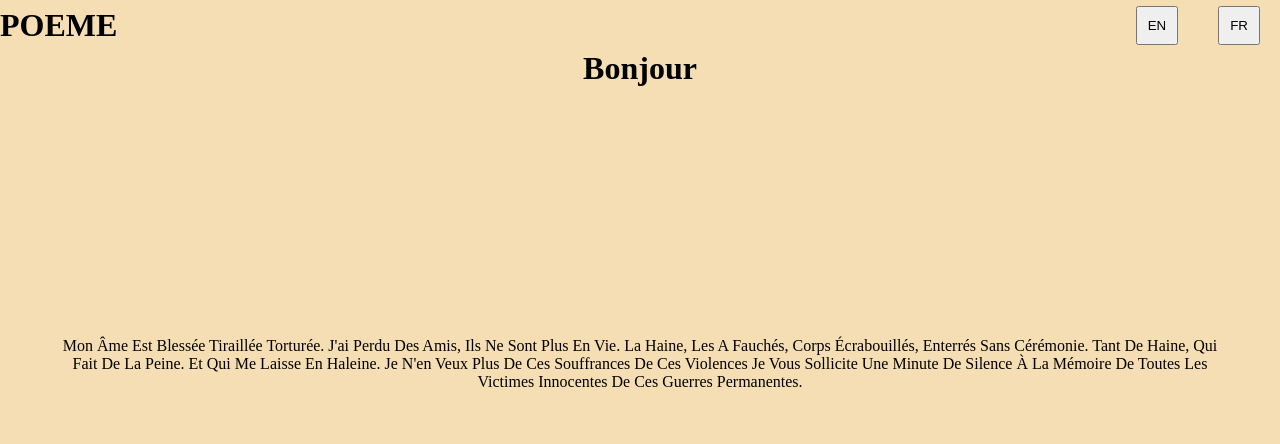
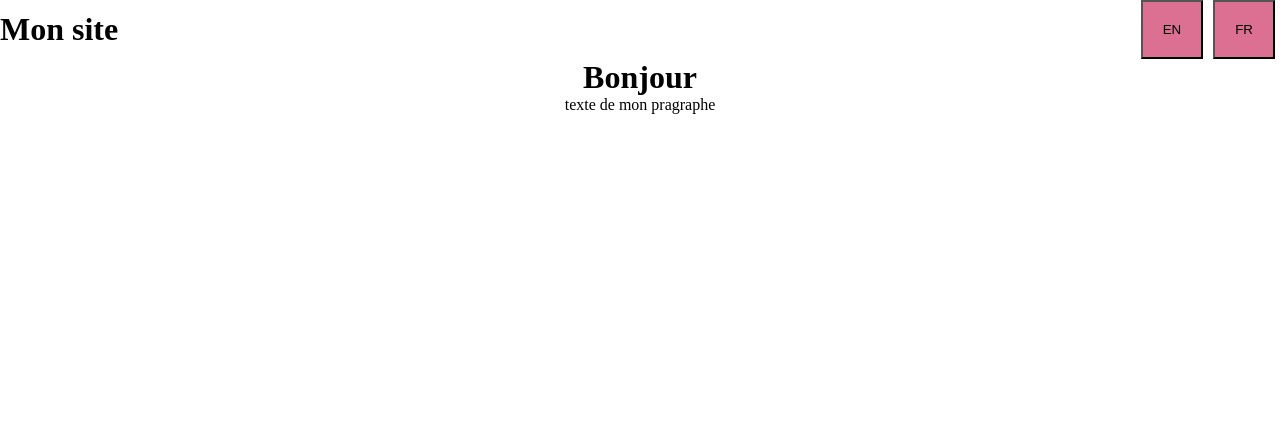
Before and after one commit to amelfradj/hello, a plain HTML site: page index.html in a window 1280 px wide. Drawn offline with Linux system fonts and the light colour scheme.

Commit message:
changer le texte en une autre langue

```diff
--- a/css/style.css
+++ b/css/style.css
@@ -3,58 +3,29 @@
     margin: 0;
 }
 header{
-    height: 100vh;
     display: flex;
-    flex-direction: column;
-    background: wheat
- }
-header nav ul li {
-    margin : 0 20px;
-
-}
-
-header nav ul {
-    height: 50px; /**hauteur de la UL**/
-    display: flex; /**premettre aux enfants liste les uns a coté des autres**/
-    list-style: none; /* enleve les ronds de la liste */
-    align-items: center; /**répartition sur la hauteur**/
-    justify-content: flex-end; /*repartition sur la largeur*/
+    justify-content: space-between;
 
 
 }
-header div{
+nav{
     display: flex;
-    justify-content: space-between;
-    align-items: center;
+    justify-content: flex-end;
+}
+button{
+    margin: 0 5px;
+    padding: 20px;
+    background: palevioletred;
+}
+header h1{
+display: flex;
+justify-content: flex-start;
+align-items: center;
+}
+main{
 
+     flex-direction: column;
+    text-align: center;
 
 
 }
-button{
-    padding: 10px;
-}
-#poeme{
-
-    display: flex;
-    align-items: center;
-    justify-content: center;
-    flex-direction: column;
-    padding: 100px;
-}
-
-p{
-    padding-top: 200px;
-    text-align: center;
-    margin: 50px 50px;
-}
-.title{
-    text-transform: capitalize;
-    text-align: center;
-    flex-direction: column;
-    box-sizing: 50px
-
-
-}
-    .titre{
-        text-transform: uppercase;
-    }
--- a/index.html
+++ b/index.html
@@ -9,51 +9,18 @@
 </head>
 <body>
     <header>
-        <div class="titre">
-            <h1>poeme</h1>
+        <h1>Mon site</h1>
             <nav>
-
-                <ul >
-                    <li ><button  id="en"> EN </button>
-
-                    </li>
-                    <li> <button id="fr"> FR </button>
-
-                    </li>
-                </ul>
+                <button id="en">EN</button>
+                <button id="fr" >FR</button>
             </nav>
-        </div>
-        <div class="title">
-        <h1 id="title">bonjour</h1>
-        <p>Mon âme est blessée
-
-            tiraillée torturée.
-
-            J'ai perdu des amis,
-
-            Ils ne sont plus en vie.
-
-            La haine, les a fauchés,
-
-            corps écrabouillés,
-
-            enterrés sans cérémonie.
-
-            Tant de haine,
-
-            qui fait de la peine.
-
-            et qui me laisse en haleine.
-
-            Je n'en veux plus de ces souffrances de ces violences
-
-            Je vous sollicite une minute de silence
-
-            à la mémoire de toutes les victimes innocentes
-
-            de ces guerres permanentes.</p> </div>
 
     </header>
-    <script src="script.js"></script>
+    <main>
+        <h1 id="title">Bonjour</h1>
+        <p id="paragra">texte de mon pragraphe</p>
+    </main>
+        <script src="script.js"></script>
 </body>
+
 </html>
--- a/script.js
+++ b/script.js
@@ -1,10 +1,13 @@
 function anglais(){
-    let anglais = "hello"
-    document.getElementById("title").innerHTML=anglais;
+
+    document.getElementById("title").innerHTML="hello";
+    document.getElementById("paragra").innerHTML="Text of paragraph";
 }
 function french(){
-    let french= "bonjour"
-    document.getElementById("title").innerHTML=french
+
+    document.getElementById("title").innerHTML="bonjour";
+    document.getElementById("paragra").innerHTML="texte de mon pragrapghe";
 }
+
 document.getElementById("en").addEventListener("click",anglais)
 document.getElementById("fr").addEventListener("click",french)
```
